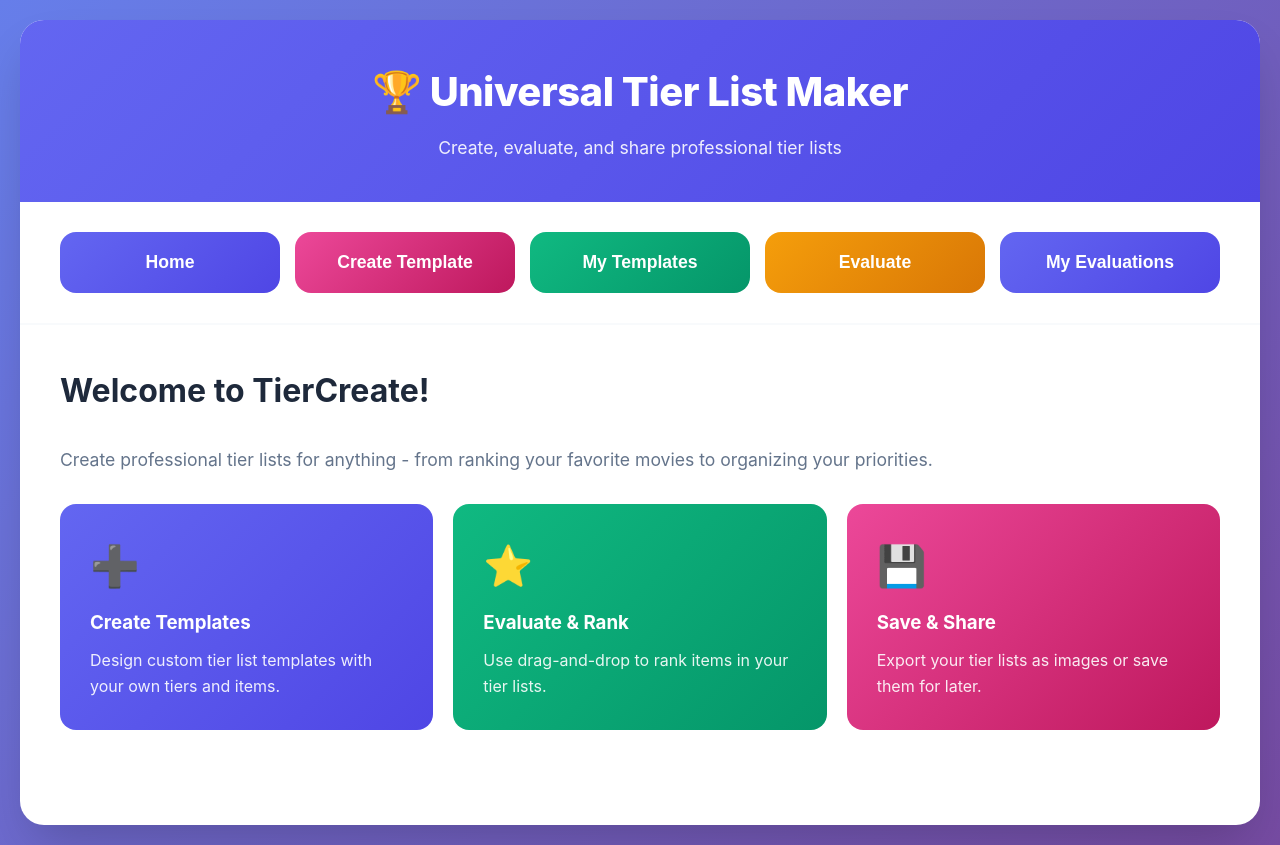
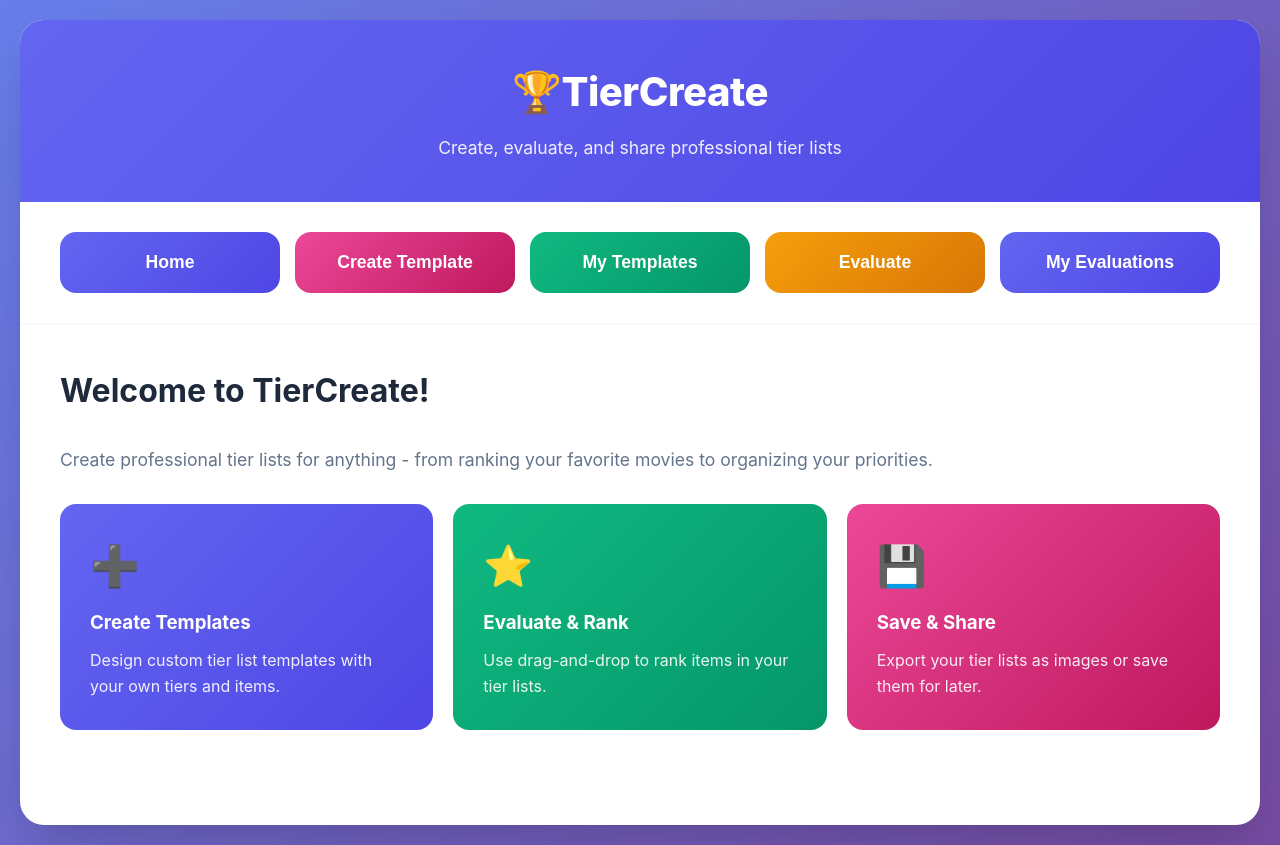
Before and after one commit to dawntasy/dawntasyproj, a plain HTML site: page tiercreate.html in a window 1280 px wide. Drawn offline with nearby package versions, Linux system fonts and the light colour scheme.

Commit message:
Change header title from 'Universal Tier List Maker' to 'TierCreate'

```diff
--- a/tiercreate.html
+++ b/tiercreate.html
@@ -689,7 +689,7 @@
 <body>
     <div class="container">
         <header>
-            <h1>🏆 Universal Tier List Maker</h1>
+            <h1>🏆TierCreate</h1>
             <p>Create, evaluate, and share professional tier lists</p>
         </header>
 
```
